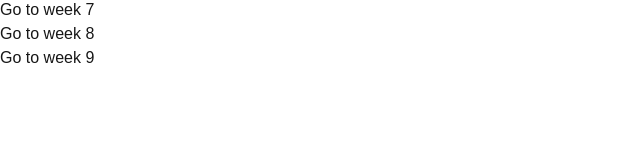
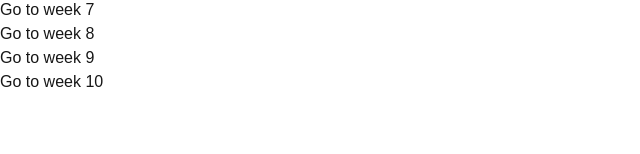
Before and after one commit to Temsters/cprg306-assignments, a Next.js app: page / in a window 1280 px wide. Shown: the part 146-300 px from the top of the page, without its empty margins (0-640 px from the left). Built offline with nearby package versions, Linux system fonts and the light colour scheme; no server answers.

Commit message:
route to week 10 folder

```diff
--- a/app/page.js
+++ b/app/page.js
@@ -14,6 +14,7 @@ export default function Page() {
       <p><Link href="/week-7">Go to week 7</Link></p>
       <p><Link href="/week-8">Go to week 8</Link></p>
       <p><Link href="/week-9">Go to week 9</Link></p>
+      <p><Link href="/week-10">Go to week 10</Link></p>
     </main>
   );
 }
```
